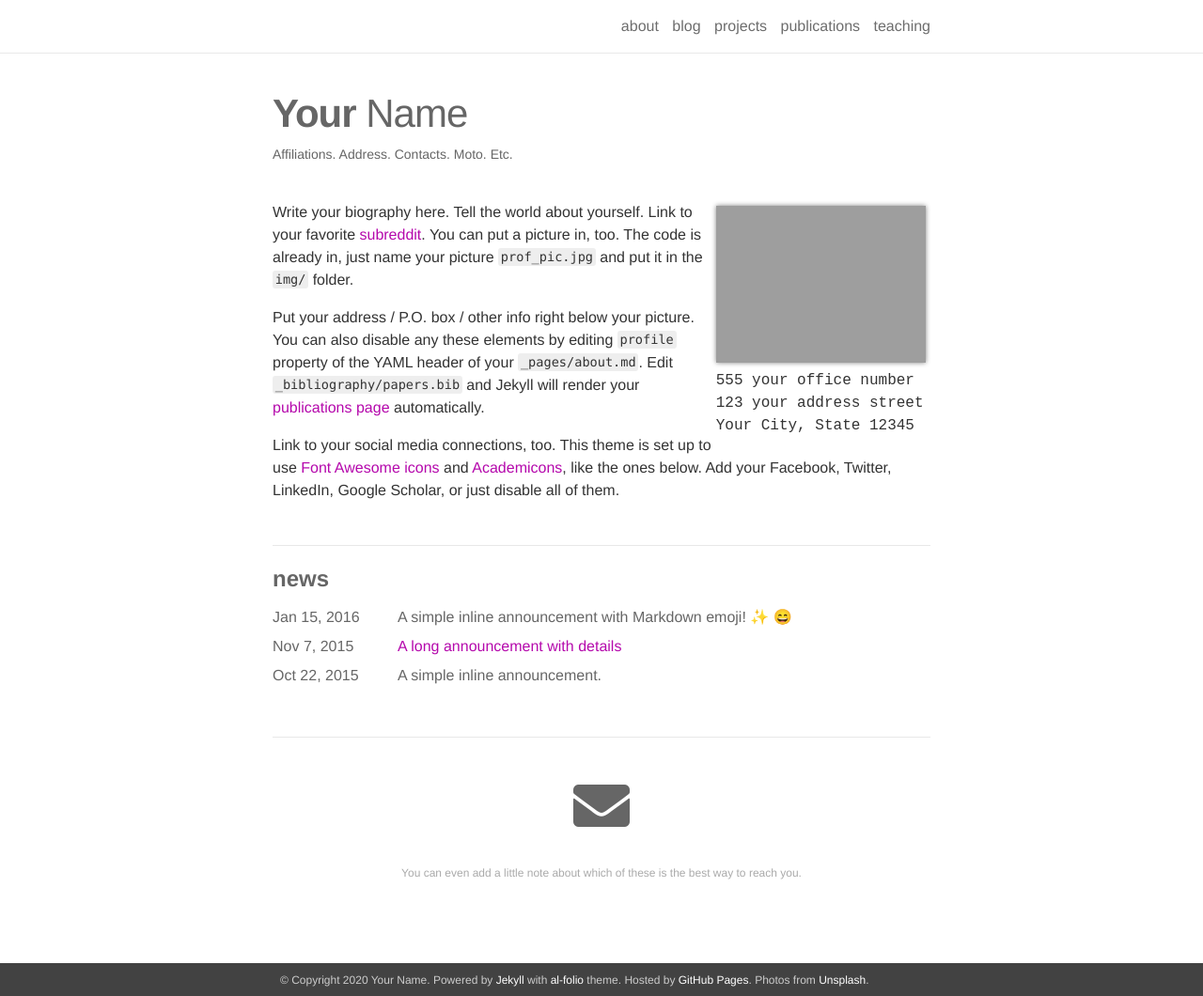
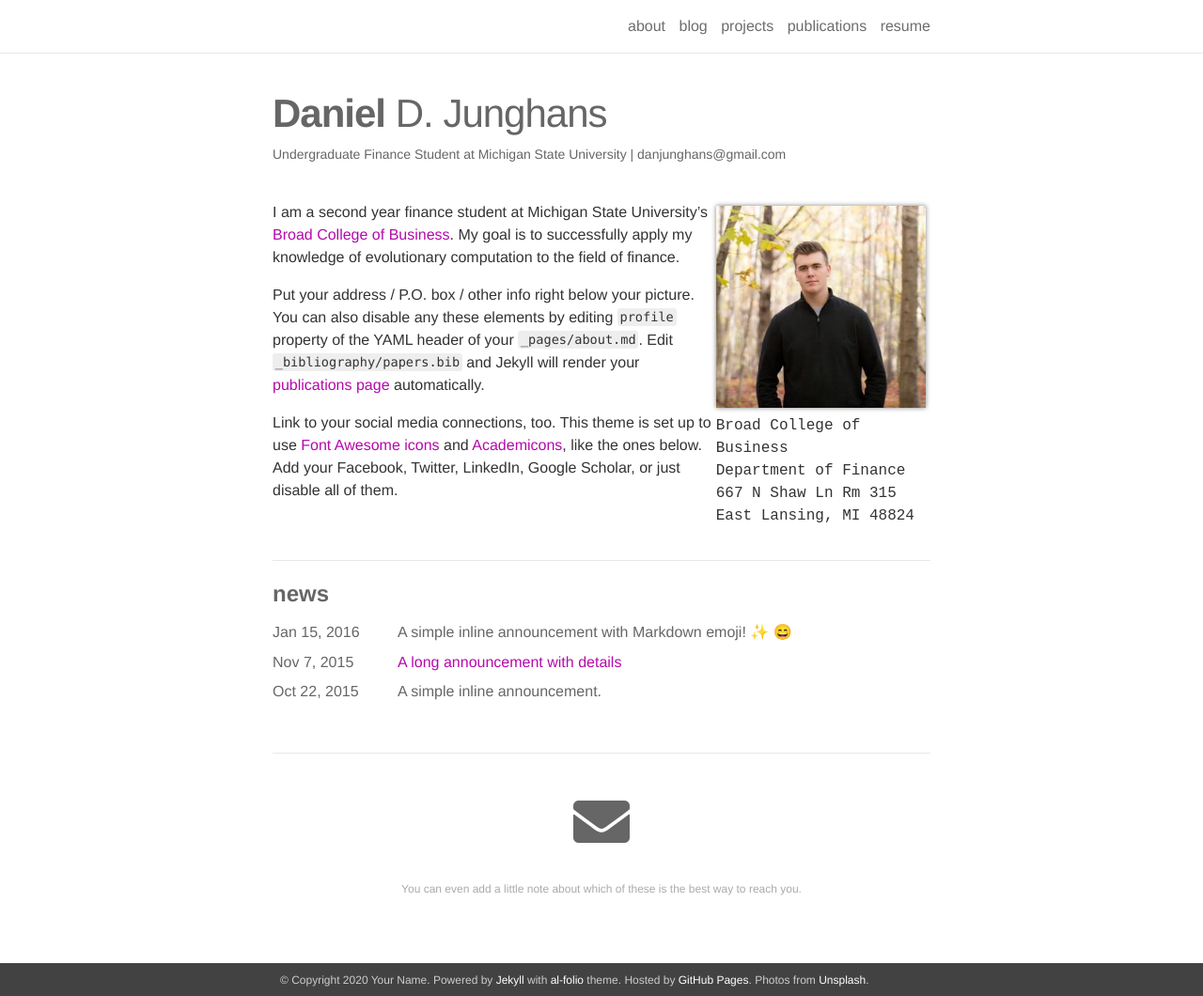
Before and after one commit to DanielJunghans/danieljunghans.github.io, a Jekyll site: the page built from _pages/about.md, in a window 1280 px wide and 1060 px high. Shown: the whole window at 94% size. Built offline with Jekyll 4.4.1, drawn with Linux system fonts in a browser that asks for light colours; nearby versions of some CDN libraries; emoji names are drawn with the system emoji font.

Commit message:
initial changes

```diff
--- a/_config.yml
+++ b/_config.yml
@@ -11,7 +11,7 @@ footer_text: >
   Photos from <a href="https://unsplash.com" target="_blank">Unsplash</a>.
 
 url:  # the base hostname & protocol for your site
-baseurl: /al-folio # the subpath of your site, e.g. /blog/
+baseurl: # the subpath of your site, e.g. /blog/
 last_updated: # leave blank if you don't want to display last updated
 
 # -----------------------------------------------------------------------------
--- a/_pages/about.md
+++ b/_pages/about.md
@@ -1,22 +1,23 @@
 ---
 layout: about
 permalink: /
-title: <strong>Your</strong> Name
-description: <a href="">Affiliations</a>. Address. Contacts. Moto. Etc.
+title: <strong>Daniel</strong> D. Junghans
+description: <a href="">Undergraduate Finance Student at Michigan State University</a>  | danjunghans@gmail.com
 
 profile:
   align: right
-  image: prof_pic.jpg
+  image: img_1705.png
   address: >
-    <p>555 your office number</p>
-    <p>123 your address street</p>
-    <p>Your City, State 12345</p>
+    <p>Broad College of Business</p>
+    <p>Department of Finance</p>
+    <p>667 N Shaw Ln Rm 315</p>
+    <p>East Lansing, MI 48824</p>
 
 news: true
 social: true
 ---
 
-Write your biography here. Tell the world about yourself. Link to your favorite [subreddit](http://reddit.com){:target="\_blank"}. You can put a picture in, too. The code is already in, just name your picture `prof_pic.jpg` and put it in the `img/` folder.
+I am a second year finance student at Michigan State University's [Broad College of Business](https://broad.msu.edu/). My goal is to successfully apply my knowledge of evolutionary computation to the field of finance.
 
 Put your address / P.O. box / other info right below your picture. You can also disable any these elements by editing `profile` property of the YAML header of your `_pages/about.md`. Edit `_bibliography/papers.bib` and Jekyll will render your [publications page](/al-folio/publications/) automatically.
 
--- a/_pages/teaching.md
+++ b/_pages/resume.md
@@ -1,7 +1,7 @@
 ---
 layout: page
-permalink: /teaching/
-title: teaching
+permalink: /resume/
+title: resume
 description: Materials for courses you taught. Replace this text with your description.
 ---
 
```
Also changed, not shown: _pages/projects.md (+1 -1 lines), assets/img/IMG_1705.PNG (added).
